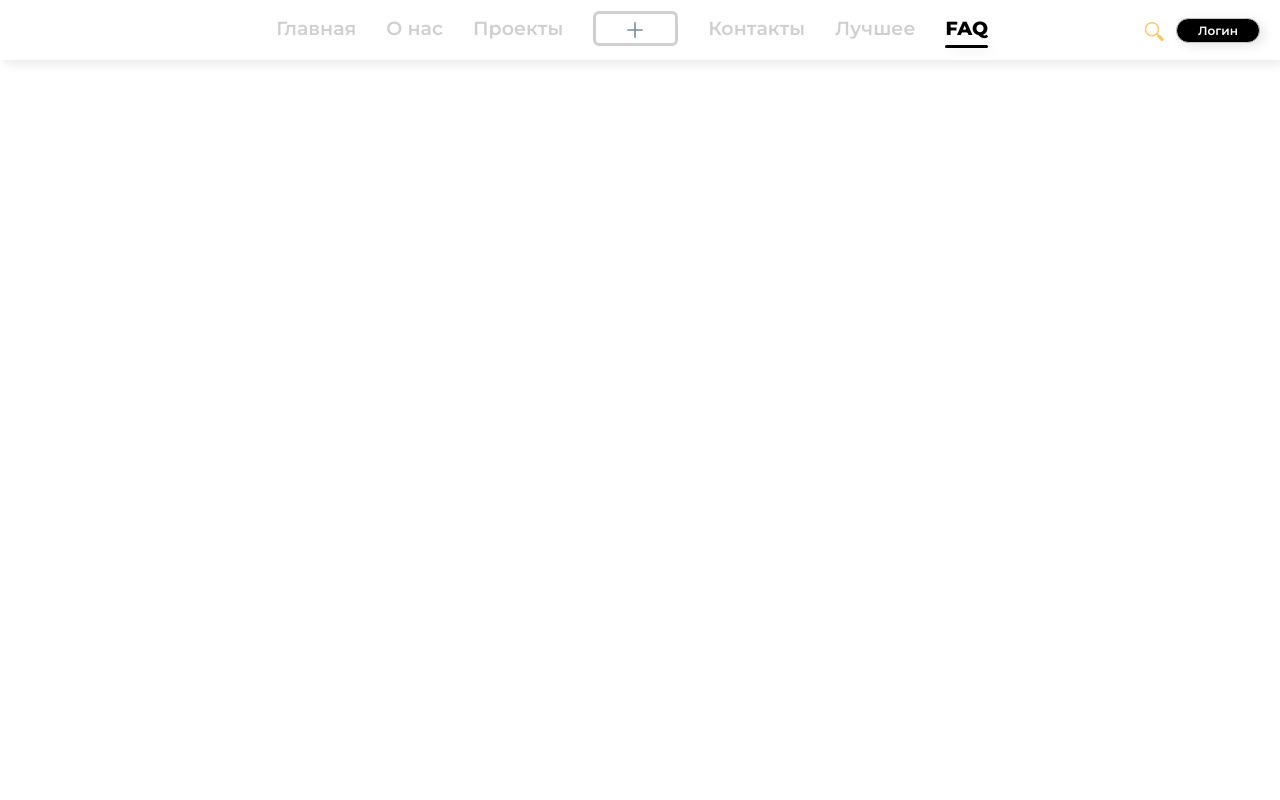
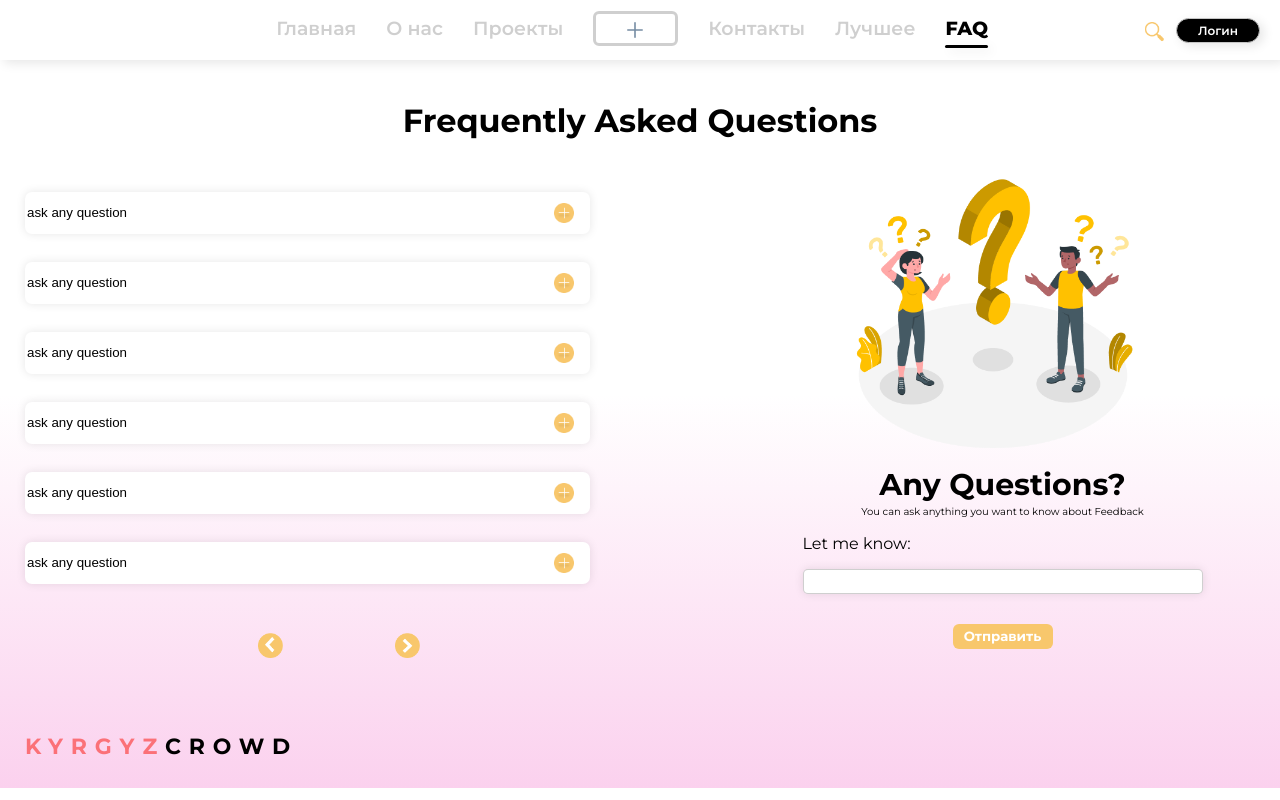
Before and after one commit to UCADevClub/CF-Front, a React (Create React App) app: page /faq in a window 1280 px wide. Built offline with nearby package versions, Linux system fonts and the light colour scheme.

Commit message:
Contact page and FAQ editing

```diff
--- a/src/Components/Contact/ContactHelp/ContactHelp.css
+++ b/src/Components/Contact/ContactHelp/ContactHelp.css
@@ -1,30 +1,43 @@
-.help-contact1{
+.help-contact{
     width: 600px;
     font-size: 15px;
-    font-family: Montserrat;
+    font-family: "Montserrat", sans-serif;
     h1{
         font-size: 32px;
         font-weight: 500;
         text-align: left;
         margin: 0;
     }
-    p{
+    p {
         font-size: 13px;
     }
-    .names-1{
+    .names-contacthelp {
+        font-size: 16px;
+        margin: 0;
         margin-bottom: 10px;
     }
-    .option{
-        margin-top: 50px;
+    .option-contacthelp {
+        margin-top: 30px;
         font-size: 15px;
+        display: flex;
+        align-items: flex-start;
     }
     img{
         width: 20px;
         margin-right: 10px;
     }
-    button{
+    .button-contacthelp{
         background: none;
         border:none;
+    }
+    .hr-contacthelp {
+        width: 60%;
+        margin: 0 10px;
+        margin-top: 30px;
+        border: 1px solid #0000004D;
+    }
+    .topics-contacthelp {
+        margin-top: 50px;
     }
 
 }
--- a/src/Components/Contact/ContactInfo/ContactInfo.css
+++ b/src/Components/Contact/ContactInfo/ContactInfo.css
@@ -1,12 +1,11 @@
 .information{
     background-color: white;
     display: flex;
-
+    margin-left: 50px;
     .figure-info {
         display: flex;
         flex-direction: column;
         align-items: center;
-
     }
     .names-info{
         font-size: 15px;
@@ -14,22 +13,30 @@
         margin-bottom: 5px;
     }
     .Location{
+        display: flex;
         flex:auto;
         font-size: 10px;
+        align-items: center;
+        justify-content: center;
     }
     .Phone-Number{
         flex: auto;
         font-size: 10px;
+        display: flex;
+        align-items: center;
+        justify-content: center;
 
     }
     .Email-Address{
         flex: auto;
         font-size: 10px;
+        display: flex;
+        align-items: center;
+        justify-content: center;
     }
     img{
         width: 25px;
         height: 25px;
         margin-bottom: 20px;
-
     }
 }
--- a/src/Pages/ContactPage/ContactPage.css
+++ b/src/Pages/ContactPage/ContactPage.css
@@ -29,8 +29,10 @@
 .contact-info{
     .information{
         margin-top: 60px;
-        width: 1200px;
         height: 200px;
+        margin-right: 65px;
+        border-radius: 10px;
+        box-shadow: 4px 3px 27.3px 0px #0000001A;
     }
 }
 
--- a/src/Pages/FAQPage/FAQPage.css
+++ b/src/Pages/FAQPage/FAQPage.css
@@ -0,0 +1,116 @@
+.faq-page{
+    width:auto;
+    padding-bottom: 10px;
+    background: linear-gradient(180deg, rgba(250, 250, 250, 0) 50%, #FBD1EE);
+    .faq-page-noname{
+        display: flex;
+        margin-left: 25px;
+    }
+    .faq-name{
+        text-align: center;
+        padding-top: 80px;
+    }
+    .lines-and-buttons{
+        width: 50%;
+        .lines-question{
+            margin-top: 30px;
+            .lines-faq{
+                .textarea{
+                    width:90%;
+                    border-radius: 7px;
+                    border:none;
+                    box-shadow: 0 0 10px rgba( 0,0,0,0.1);
+                    height: 42px;
+                    margin-bottom:28px;
+                }
+                .plus-button{
+                    position: absolute;
+                    background:none;
+                    border: none;
+                    left: 42%;
+                    padding-top:6px;
+                    cursor:pointer;
+                    img{
+                        margin-top: 5px;
+                        width: 20px;
+                        height: 20px;
+                        margin-left:10px;
+                    }
+                }
+            }
+        }
+        .right-left-buttons{
+            display: flex;
+            justify-content: center;
+            gap: 100px;
+            margin-top:20px;
+            .right-left{
+                border: none;
+                background:none;
+            }
+            img{
+                width: 25px;
+                height: 25px;
+            }
+        }
+    }
+    .questions-submit{
+        padding-left:150px;
+        h3{
+            color:black;
+            width: 100%;
+            font-size: 30px;
+            text-align: center;
+            margin-bottom:2px;
+        }
+        .img-people{
+            width: 300px;
+            height: 300px;
+            margin-left:40px;
+
+        }
+        .any-question{
+            padding-right: 50px;
+        }
+        .p-1{
+            width: 100%;
+            text-align: center;
+            font-size: 10px;
+            margin-bottom:2px;
+            margin-top:2px;
+        }
+        .comment-question{
+            border-width: 1px;
+            border-radius: 5px;
+            box-shadow: 0 0 10px rgba(0,0,0,0.1);
+            width: 400px;
+            height: 25px;
+            border: 1px solid #00000030;
+        }
+        .submit-button-div{
+            text-align: center;
+            width: 100%;
+            padding-top:30px;
+        }
+        .submit-button-faq{
+            left:11%;
+            background-color: #F8C76C;
+            border: none;
+            border-radius: 6px;
+            color:white;
+            font-weight: bold;
+            font-family: Montserrat;
+            width: 100px;
+            height: 25px;
+        }
+    }
+}
+
+.logo-faqpage {
+    margin-left: 25px;
+    font-weight: 700;
+    font-size: 22px;
+    letter-spacing: 0.36em;
+    color: #FB7178;
+    margin-top: 71px;
+}
--- a/src/Pages/FAQPage/FAQPage.jsx
+++ b/src/Pages/FAQPage/FAQPage.jsx
@@ -1,11 +1,100 @@
-import React from "react";
+import React from 'react';
 import "./FAQPage.css";
-import NavbarMain from "../../Components/NavbarMain/NavbarMain";
+import NavbarMain from "../../Components/NavbarMain/NavbarMain.jsx"
 
-function FAQPage() {
-    return (<div>
-        <NavbarMain />
-    </div>)
-}
+const Faq = () => {
+    return (
+        <div className="faq-page">
+            <NavbarMain/>
+            <div className="faq-name">
+                <h1>
+                    Frequently Asked Questions
+                </h1>
+            </div>
+            <div className="faq-page-noname">
+            <div className="lines-and-buttons">
+                <div className="lines-question">
+                    <div className="lines-faq">
+                    <input type="text" className="textarea" value="ask any question" readOnly/>
+                    <button className="plus-button">
+                        <img src="./plus.png" alt="" />
+                    </button>
+                    </div>
+                    <div className="lines-faq" >
+                    <input type="text" className="textarea" value="ask any question" readOnly/>
+                    <button className="plus-button">
+                        <img src="./plus.png" alt="" />
+                    </button>
+                    </div>
+                    <div className="lines-faq">
+                    <input type="text" className="textarea" value="ask any question" readOnly/>
+                    <button className="plus-button">
+                        <img src="./plus.png" alt=""/>
+                    </button>
+                    </div>
+                    <div className="lines-faq">
+                    <input type="text" className="textarea" value="ask any question" readOnly/>
+                    <button className="plus-button">
+                        <img src="./plus.png" alt="" />
+                    </button>
+                    </div>
+                    <div className="lines-faq">
+                    <input type="text" className="textarea" value="ask any question" readOnly/>
+                    <button className="plus-button">
+                        <img src="./plus.png" alt="" />
+                    </button>
+                    </div>
+                    <div className="lines-faq">
+                    <input type="text" className="textarea" value="ask any question" readOnly/>
+                    <button className="plus-button">
+                        <img src="./plus.png" alt="" />
+                    </button>
+                    </div>
+                </div>
+                <div className="right-left-buttons">
+                    <button className="right-left">
+                        <img src="./Left.png" alt="" />
+                    </button>
+                    <button className="right-left">
+                        <img src="./Right1.png" alt="" />
+                    </button>
+                </div>
+            <div>
+                </div>
+            </div>
 
-export default FAQPage
+            <div className="questions-submit">
+                <div>
+                    <img src="./People_questions.png" alt="" className="img-people" />
+                </div>
+                <div className="any-question">
+                <div>
+                    <div>
+                        <h3>
+                            Any Questions?
+                        </h3>
+                    </div>
+                    <div>
+                        <p className="p-1">
+                        You can ask anything you want to know about Feedback
+                        </p>
+                    </div>
+                </div>
+                <div>
+                    <p className="p-2">
+                        Let me know:
+                    </p>
+                    <input type="text" className="comment-question"/>
+                </div>
+                <div className="submit-button-div">
+                    <button type="submit" className="submit-button-faq">Отправить</button>
+                </div>
+                </div>
+            </div>
+            </div>
+            <h2 className="logo-faqpage">KYRGYZ<span className="logo-crowd-homepage">CROWD</span></h2>
+        </div>
+    );
+};
+
+export default Faq;
```
Also changed, not shown: src/Components/Contact/ContactHelp/ContactHelp.jsx (+17 -23 lines), public/People_questions.png (added).
